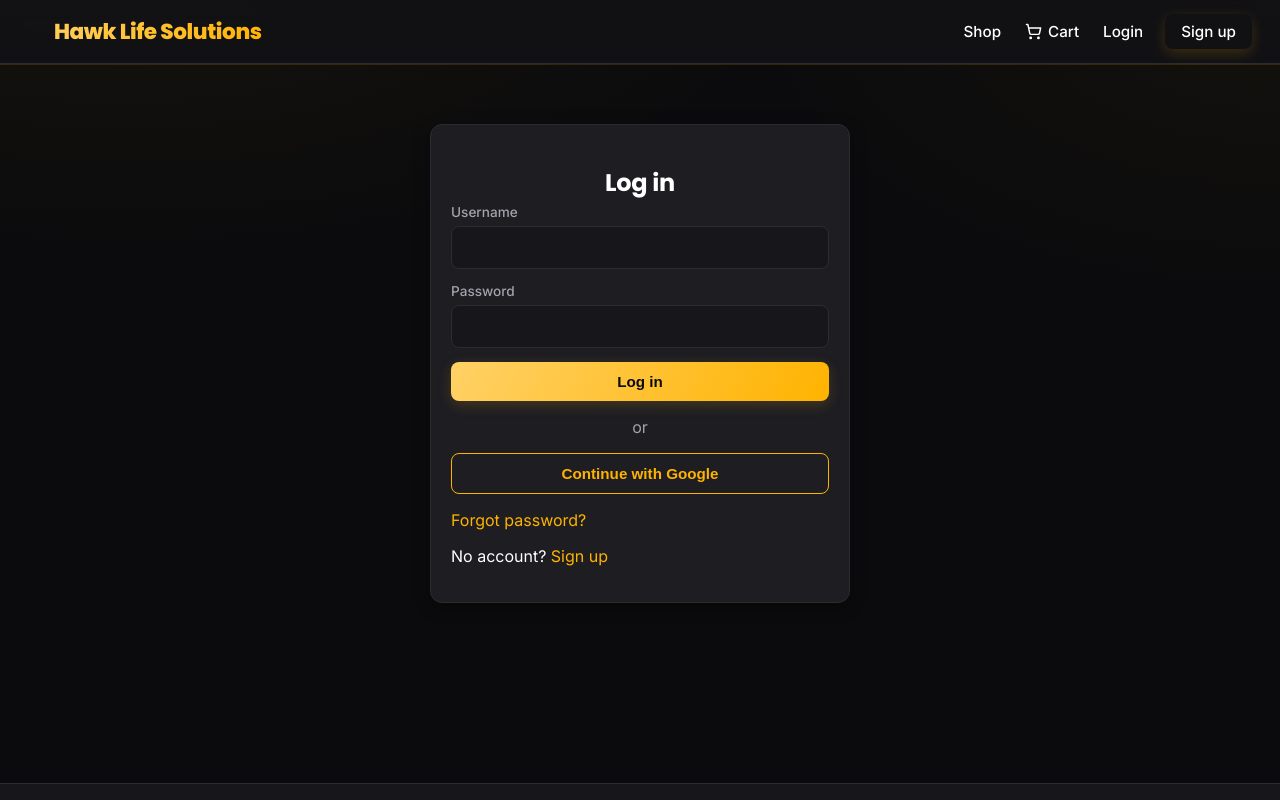
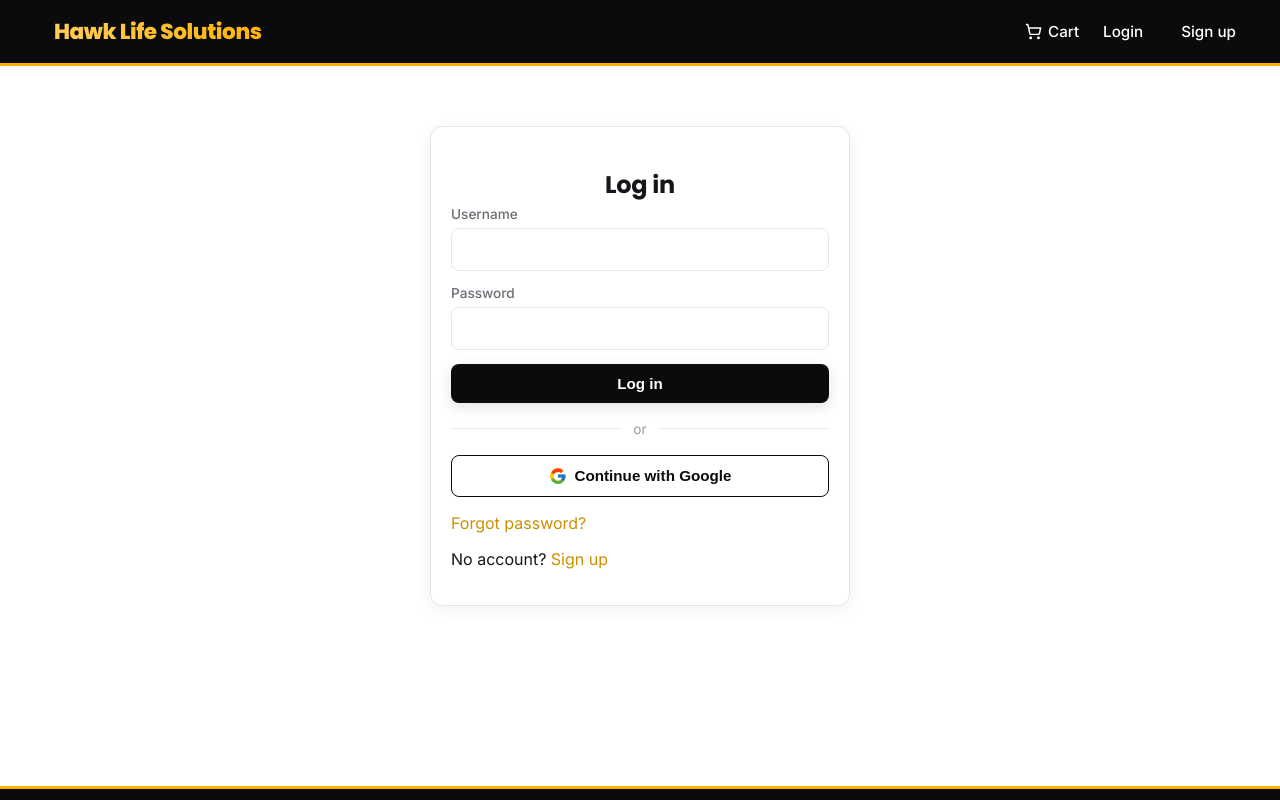
Before and after one commit to Manu-722/hock-life-solutions, a React (Vite) app in the folder frontend/: page /login in a window 1280 px wide. Shown: the top 800 px of the page. Built offline with nearby package versions, Linux system fonts and the light colour scheme; no server answers.

Commit message:
added admin categories

```diff
--- a/frontend/src/components/Navbar.jsx
+++ b/frontend/src/components/Navbar.jsx
@@ -20,7 +20,6 @@ export default function Navbar() {
         Hawk Life Solutions
       </Link>
       <nav>
-        <Link to="/">Shop</Link>
         <Link to="/cart" style={{ display: "flex", alignItems: "center", gap: 6 }}>
           <ShoppingCart size={17} /> Cart {count > 0 && <span className="admin-pill">{count}</span>}
         </Link>
--- a/frontend/src/main.jsx
+++ b/frontend/src/main.jsx
@@ -8,11 +8,11 @@ import { CartProvider } from "./context/CartContext.jsx";
 import "./theme.css";
 
 // Get this from https://console.cloud.google.com/apis/credentials
-const GOOGLE_CLIENT_ID = import.meta.env.VITE_GOOGLE_CLIENT_ID || "";
+// Set it in frontend/.env as VITE_GOOGLE_CLIENT_ID=your-id.apps.googleusercontent.com
+export const GOOGLE_CLIENT_ID = import.meta.env.VITE_GOOGLE_CLIENT_ID || "";
 
-ReactDOM.createRoot(document.getElementById("root")).render(
+const tree = (
   <React.StrictMode>
-    <GoogleOAuthProvider clientId={GOOGLE_CLIENT_ID}>
     <BrowserRouter>
       <AuthProvider>
         <CartProvider>
@@ -20,6 +20,18 @@ ReactDOM.createRoot(document.getElementById("root")).render(
         </CartProvider>
       </AuthProvider>
     </BrowserRouter>
-    </GoogleOAuthProvider>
   </React.StrictMode>
 );
+
+// Only load/initialize Google's SDK when a real client ID is configured.
+// Wrapping with GoogleOAuthProvider using an empty clientId crashes the
+// whole app the moment any component calls useGoogleLogin() - so instead
+// we skip the provider entirely until a real ID is set, and the Login page
+// shows Google sign-in as unavailable until then instead of crashing.
+ReactDOM.createRoot(document.getElementById("root")).render(
+  GOOGLE_CLIENT_ID ? (
+    <GoogleOAuthProvider clientId={GOOGLE_CLIENT_ID}>{tree}</GoogleOAuthProvider>
+  ) : (
+    tree
+  )
+);
--- a/frontend/src/pages/Login.jsx
+++ b/frontend/src/pages/Login.jsx
@@ -3,6 +3,26 @@ import { Link, useNavigate } from "react-router-dom";
 import { useGoogleLogin } from "@react-oauth/google";
 import client from "../api/client";
 import { useAuth } from "../context/AuthContext";
+import { GOOGLE_CLIENT_ID } from "../main";
+
+// Isolated so useGoogleLogin() is only ever called while this component is
+// mounted - and this component is only mounted when GOOGLE_CLIENT_ID exists
+// (see the conditional render below). That keeps the Hooks rules happy
+// while completely avoiding the "Missing required parameter client_id" crash.
+function GoogleLoginButton({ onSuccess, onError }) {
+  const googleLogin = useGoogleLogin({ onSuccess, onError });
+  return (
+    <button type="button" className="btn secondary google-btn" onClick={() => googleLogin()}>
+      <svg width="18" height="18" viewBox="0 0 48 48" style={{ marginRight: 8 }}>
+        <path fill="#FFC107" d="M43.6 20.5H42V20H24v8h11.3c-1.6 4.6-6 8-11.3 8-6.6 0-12-5.4-12-12s5.4-12 12-12c3.1 0 5.8 1.1 8 3l6-6C34 5.1 29.3 3 24 3 12.4 3 3 12.4 3 24s9.4 21 21 21 21-9.4 21-21c0-1.2-.1-2.4-.4-3.5z" />
+        <path fill="#FF3D00" d="M6.3 14.7l6.6 4.8C14.6 15.9 18.9 13 24 13c3.1 0 5.8 1.1 8 3l6-6C34 5.1 29.3 3 24 3 16.2 3 9.4 7.4 6.3 14.7z" />
+        <path fill="#4CAF50" d="M24 45c5.2 0 10-2 13.6-5.2l-6.3-5.2C29.3 36.6 26.8 37.5 24 37.5c-5.2 0-9.6-3.3-11.3-8l-6.6 5.1C9.3 40.5 16.1 45 24 45z" />
+        <path fill="#1976D2" d="M43.6 20.5H42V20H24v8h11.3c-.8 2.3-2.2 4.2-4 5.6l6.3 5.2C40.9 35.9 44 30.4 44 24c0-1.2-.1-2.4-.4-3.5z" />
+      </svg>
+      Continue with Google
+    </button>
+  );
+}
 
 export default function Login() {
   const [username, setUsername] = useState("");
@@ -36,8 +56,7 @@ export default function Login() {
     }
   };
 
-  const googleLogin = useGoogleLogin({
-    onSuccess: async (tokenResponse) => {
+  const handleGoogleSuccess = async (tokenResponse) => {
     try {
       const { data } = await client.post("/accounts/google/", { access_token: tokenResponse.access_token });
       await applyTokens(data);
@@ -45,9 +64,7 @@ export default function Login() {
     } catch {
       setError("Google sign-in failed. Please try again.");
     }
-    },
-    onError: () => setError("Google sign-in failed. Please try again."),
-  });
+  };
 
   return (
     <div className="card form-card">
@@ -66,10 +83,15 @@ export default function Login() {
         <button className="btn" type="submit" style={{ width: "100%" }}>Log in</button>
       </form>
 
-      <div style={{ margin: "16px 0", textAlign: "center", color: "var(--hl-gray)" }}>or</div>
-      <button className="btn secondary" style={{ width: "100%" }} onClick={() => googleLogin()}>
-        Continue with Google
+      <div className="divider"><span>or</span></div>
+
+      {GOOGLE_CLIENT_ID ? (
+        <GoogleLoginButton onSuccess={handleGoogleSuccess} onError={() => setError("Google sign-in failed. Please try again.")} />
+      ) : (
+        <button type="button" className="btn secondary" disabled title="Google sign-in isn't configured yet">
+          Continue with Google (not configured)
         </button>
+      )}
 
       <p style={{ marginTop: 16 }}>
         <Link to="/forgot-password">Forgot password?</Link>
--- a/frontend/src/theme.css
+++ b/frontend/src/theme.css
@@ -3,20 +3,23 @@
 :root {
   --hl-black: #0b0b0d;
   --hl-black-soft: #17171b;
-  --hl-black-card: #1d1d22;
-  --hl-border: #2b2b31;
+  --hl-white: #ffffff;
+  --hl-off-white: #f7f7f8;
+  --hl-border: #e6e6e9;
   --hl-amber: #ffb300;
   --hl-amber-light: #ffd166;
   --hl-amber-dark: #cc8f00;
-  --hl-white: #ffffff;
-  --hl-gray: #a3a3ad;
-  --hl-gray-dim: #6f6f78;
-  --hl-danger: #f0554f;
-  --hl-success: #45c96b;
+  --hl-ink: #17171b;
+  --hl-gray: #6b6b74;
+  --hl-gray-dim: #9a9aa2;
+  --hl-danger: #d9433d;
+  --hl-danger-bg: #fdeceb;
+  --hl-success: #1f9d4c;
+  --hl-success-bg: #eaf9ef;
   --radius: 12px;
   --radius-sm: 8px;
-  --shadow-soft: 0 4px 16px rgba(0,0,0,0.35);
-  --shadow-lift: 0 12px 28px rgba(0,0,0,0.45);
+  --shadow-soft: 0 4px 16px rgba(20,20,25,0.06);
+  --shadow-lift: 0 14px 30px rgba(20,20,25,0.12);
 }
 
 * { box-sizing: border-box; }
@@ -24,35 +27,30 @@
 body {
   margin: 0;
   font-family: "Inter", "Segoe UI", Roboto, Arial, sans-serif;
-  background:
-    radial-gradient(1200px 600px at 10% -10%, rgba(255,179,0,0.06), transparent 60%),
-    radial-gradient(900px 500px at 100% 0%, rgba(255,179,0,0.04), transparent 60%),
-    var(--hl-black);
-  color: var(--hl-white);
+  background: var(--hl-white);
+  color: var(--hl-ink);
   min-height: 100vh;
 }
 
-h1, h2, h3, h4 { font-family: "Poppins", "Inter", sans-serif; letter-spacing: -0.01em; }
+h1, h2, h3, h4 { font-family: "Poppins", "Inter", sans-serif; letter-spacing: -0.01em; color: var(--hl-ink); }
 
-a { color: var(--hl-amber); text-decoration: none; transition: color .15s ease; }
-a:hover { color: var(--hl-amber-light); text-decoration: none; }
+a { color: var(--hl-amber-dark); text-decoration: none; transition: color .15s ease; }
+a:hover { color: var(--hl-amber); text-decoration: none; }
 
 .container { max-width: 1240px; margin: 0 auto; padding: 0 24px 60px; }
 
 ::-webkit-scrollbar { width: 10px; height: 10px; }
-::-webkit-scrollbar-track { background: var(--hl-black); }
-::-webkit-scrollbar-thumb { background: #3a3a42; border-radius: 8px; }
+::-webkit-scrollbar-track { background: var(--hl-off-white); }
+::-webkit-scrollbar-thumb { background: #d5d5da; border-radius: 8px; }
 ::-webkit-scrollbar-thumb:hover { background: var(--hl-amber-dark); }
 
-/* --- Navbar --- */
+/* --- Navbar: stays black so the amber Hawk logo pops --- */
 .navbar {
   position: sticky;
   top: 0;
   z-index: 50;
-  background: rgba(18,18,22,0.9);
-  backdrop-filter: blur(10px);
-  border-bottom: 1px solid var(--hl-border);
-  box-shadow: 0 1px 0 rgba(255,179,0,0.15);
+  background: var(--hl-black);
+  border-bottom: 3px solid var(--hl-amber);
   display: flex;
   align-items: center;
   justify-content: space-between;
@@ -98,35 +96,44 @@ a:hover { color: var(--hl-amber-light); text-decoration: none; }
   border-radius: 999px;
   font-weight: 700;
   font-size: 0.78rem;
-  box-shadow: 0 2px 10px rgba(255,179,0,0.35);
 }
 
-/* --- Buttons --- */
+/* --- Buttons: black primary action so they stand out on white --- */
 .btn {
-  background: linear-gradient(120deg, var(--hl-amber-light), var(--hl-amber));
-  color: var(--hl-black);
+  background: var(--hl-black);
+  color: var(--hl-white);
   border: none;
   padding: 11px 20px;
   border-radius: var(--radius-sm);
   font-weight: 700;
   cursor: pointer;
   font-size: 0.95rem;
-  transition: transform .12s ease, box-shadow .12s ease, filter .12s ease;
-  box-shadow: 0 4px 14px rgba(255,179,0,0.18);
+  transition: transform .12s ease, box-shadow .12s ease, background .12s ease;
+  box-shadow: 0 4px 14px rgba(20,20,25,0.12);
 }
-.btn:hover:not(:disabled) { filter: brightness(1.05); transform: translateY(-1px); box-shadow: 0 8px 20px rgba(255,179,0,0.3); }
+.btn:hover:not(:disabled) { background: #2a2a30; transform: translateY(-1px); box-shadow: 0 8px 20px rgba(20,20,25,0.18); }
 .btn:active:not(:disabled) { transform: translateY(0); }
 .btn.secondary {
-  background: transparent; border: 1.5px solid var(--hl-amber); color: var(--hl-amber);
+  background: var(--hl-white); border: 1.5px solid var(--hl-black); color: var(--hl-black);
   box-shadow: none;
 }
-.btn.secondary:hover:not(:disabled) { background: rgba(255,179,0,0.08); }
-.btn.danger { background: linear-gradient(120deg, #f0746f, var(--hl-danger)); color: var(--hl-white); box-shadow: 0 4px 14px rgba(240,85,79,0.25); }
+.btn.secondary:hover:not(:disabled) { background: var(--hl-off-white); }
+.btn.danger { background: var(--hl-danger); color: var(--hl-white); box-shadow: 0 4px 14px rgba(217,67,61,0.2); }
+.btn.danger:hover:not(:disabled) { background: #c23a34; }
 .btn:disabled { opacity: 0.45; cursor: not-allowed; transform: none; box-shadow: none; }
+
+.google-btn {
+  width: 100%; display: flex; align-items: center; justify-content: center;
+  background: var(--hl-white); color: var(--hl-ink); border: 1.5px solid var(--hl-border);
+}
+.google-btn:hover:not(:disabled) { background: var(--hl-off-white); }
+
+.divider { display: flex; align-items: center; gap: 12px; margin: 18px 0; color: var(--hl-gray-dim); font-size: 0.85rem; }
+.divider::before, .divider::after { content: ""; flex: 1; height: 1px; background: var(--hl-border); }
 
 /* --- Cards / Grid --- */
 .card {
-  background: var(--hl-black-card);
+  background: var(--hl-white);
   border: 1px solid var(--hl-border);
   border-radius: var(--radius);
   padding: 20px;
@@ -142,23 +149,23 @@ a:hover { color: var(--hl-amber-light); text-decoration: none; }
   transition: transform .18s ease, box-shadow .18s ease, border-color .18s ease;
   overflow: hidden;
 }
-.product-card:hover { transform: translateY(-4px); box-shadow: var(--shadow-lift); border-color: rgba(255,179,0,0.35); }
-.product-card img { width: 100%; height: 170px; object-fit: cover; border-radius: 8px; background: #222; transition: transform .3s ease; }
+.product-card:hover { transform: translateY(-4px); box-shadow: var(--shadow-lift); border-color: var(--hl-amber); }
+.product-card img { width: 100%; height: 170px; object-fit: cover; border-radius: 8px; background: var(--hl-off-white); transition: transform .3s ease; }
 .product-card:hover img { transform: scale(1.03); }
 .product-card h3 { margin: 10px 0 2px; font-size: 1.05rem; }
-.product-card .price { color: var(--hl-amber); font-weight: 700; font-size: 1.15rem; }
+.product-card .price { color: var(--hl-amber-dark); font-weight: 700; font-size: 1.15rem; }
 .product-card .old-price { text-decoration: line-through; color: var(--hl-gray-dim); margin-right: 8px; font-size: 0.9rem; }
 .product-card .btn { width: 100%; margin-top: 10px; }
 
 .badge { display: inline-block; padding: 3px 10px; border-radius: 999px; font-size: 0.72rem; font-weight: 700; letter-spacing: 0.02em; }
 .badge.offer { background: linear-gradient(120deg, var(--hl-amber-light), var(--hl-amber)); color: var(--hl-black); }
-.badge.out { background: rgba(240,85,79,0.15); color: var(--hl-danger); border: 1px solid rgba(240,85,79,0.4); }
+.badge.out { background: var(--hl-danger-bg); color: var(--hl-danger); border: 1px solid rgba(217,67,61,0.3); }
 
 /* --- Forms --- */
 input, select, textarea {
-  background: var(--hl-black-soft);
+  background: var(--hl-white);
   border: 1px solid var(--hl-border);
-  color: var(--hl-white);
+  color: var(--hl-ink);
   padding: 11px 13px;
   border-radius: var(--radius-sm);
   width: 100%;
@@ -179,23 +186,29 @@ label { display: block; margin-bottom: 6px; color: var(--hl-gray); font-size: 0.
 .slideshow {
   position: relative; height: 360px; border-radius: var(--radius); overflow: hidden;
   margin: 24px 0; box-shadow: var(--shadow-lift); border: 1px solid var(--hl-border);
+  background: var(--hl-off-white);
 }
 .slideshow .slide { position: absolute; inset: 0; opacity: 0; transition: opacity .7s ease; }
 .slideshow .slide.active { opacity: 1; }
 .slideshow img { width: 100%; height: 100%; object-fit: cover; }
 .slideshow .caption {
   position: absolute; bottom: 0; left: 0; right: 0;
-  background: linear-gradient(transparent, rgba(0,0,0,0.9));
+  background: linear-gradient(transparent, rgba(0,0,0,0.85));
   padding: 40px 28px 20px;
 }
 .slideshow .caption h2 { color: var(--hl-amber-light); margin: 0 0 4px; font-size: 1.6rem; text-shadow: 0 2px 8px rgba(0,0,0,0.5); }
 .slideshow .caption p { margin: 0; color: var(--hl-white); opacity: 0.9; }
 .slideshow .dots { position: absolute; bottom: 14px; right: 22px; display: flex; gap: 7px; }
-.slideshow .dot { width: 9px; height: 9px; border-radius: 50%; background: rgba(255,255,255,0.35); cursor: pointer; transition: all .2s ease; }
+.slideshow .dot { width: 9px; height: 9px; border-radius: 50%; background: rgba(255,255,255,0.5); cursor: pointer; transition: all .2s ease; }
 .slideshow .dot.active { background: var(--hl-amber); width: 22px; border-radius: 5px; }
+.slideshow-empty {
+  display: flex; align-items: center; justify-content: center; height: 220px;
+  border: 1px dashed var(--hl-border); border-radius: var(--radius); color: var(--hl-gray-dim);
+  margin: 24px 0; background: var(--hl-off-white); font-size: 0.95rem;
+}
 
 /* --- Search / filter bar --- */
-.searchbar { display: flex; gap: 14px; flex-wrap: wrap; margin: 18px 0 8px; align-items: end; }
+.searchbar { display: flex; gap: 14px; flex-wrap: wrap; margin: 18px 0 8px; align-items: end; background: var(--hl-off-white); }
 .searchbar .field { margin-bottom: 0; min-width: 160px; }
 .searchbar .btn { align-self: stretch; }
 
@@ -203,21 +216,21 @@ label { display: block; margin-bottom: 6px; color: var(--hl-gray); font-size: 0.
 .status-pending, .status-approved, .status-rejected {
   display: inline-block; padding: 3px 10px; border-radius: 999px; font-weight: 700; font-size: 0.82rem;
 }
-.status-pending { color: var(--hl-amber); background: rgba(255,179,0,0.12); }
-.status-approved { color: var(--hl-success); background: rgba(69,201,107,0.12); }
-.status-rejected { color: var(--hl-danger); background: rgba(240,85,79,0.12); }
+.status-pending { color: var(--hl-amber-dark); background: #fff6e0; }
+.status-approved { color: var(--hl-success); background: var(--hl-success-bg); }
+.status-rejected { color: var(--hl-danger); background: var(--hl-danger-bg); }
 
 .section-title {
-  color: var(--hl-white); border-bottom: 1px solid var(--hl-border); padding-bottom: 10px; margin-top: 36px;
+  color: var(--hl-ink); border-bottom: 1px solid var(--hl-border); padding-bottom: 10px; margin-top: 36px;
   font-size: 1.15rem; display: flex; align-items: center; gap: 8px;
 }
 .section-title::before { content: ""; width: 4px; height: 18px; background: var(--hl-amber); border-radius: 2px; display: inline-block; }
 
 table { width: 100%; border-collapse: collapse; }
 th, td { text-align: left; padding: 12px 10px; border-bottom: 1px solid var(--hl-border); font-size: 0.92rem; }
-th { color: var(--hl-amber); font-weight: 600; font-size: 0.8rem; text-transform: uppercase; letter-spacing: 0.04em; }
+th { color: var(--hl-amber-dark); font-weight: 600; font-size: 0.8rem; text-transform: uppercase; letter-spacing: 0.04em; }
 tbody tr { transition: background .12s ease; }
-tbody tr:hover { background: rgba(255,255,255,0.02); }
+tbody tr:hover { background: var(--hl-off-white); }
 
 /* --- Checkout --- */
 .checkout-card, .checkout-success { max-width: 520px; margin: 40px auto; }
@@ -227,10 +240,9 @@ tbody tr:hover { background: rgba(255,255,255,0.02); }
   background: linear-gradient(120deg, var(--hl-amber-light), var(--hl-amber));
   color: var(--hl-black); font-size: 1.6rem; font-weight: 800;
   display: flex; align-items: center; justify-content: center; margin: 0 auto 12px;
-  box-shadow: 0 6px 18px rgba(255,179,0,0.35);
 }
 .payment-box {
-  background: var(--hl-black-soft); border: 1px solid var(--hl-border); border-radius: var(--radius);
+  background: var(--hl-off-white); border: 1px solid var(--hl-border); border-radius: var(--radius);
   padding: 16px 20px; margin: 18px 0; text-align: left;
 }
 .payment-row { display: flex; justify-content: space-between; padding: 8px 0; border-bottom: 1px dashed var(--hl-border); }
@@ -241,32 +253,31 @@ tbody tr:hover { background: rgba(255,255,255,0.02); }
 /* --- Admin dashboard layout --- */
 .admin-shell { display: flex; gap: 28px; margin-top: 20px; align-items: flex-start; }
 .admin-sidebar {
-  width: 220px; flex-shrink: 0; background: var(--hl-black-card); border: 1px solid var(--hl-border);
+  width: 220px; flex-shrink: 0; background: var(--hl-black); border: 1px solid var(--hl-black);
   border-radius: var(--radius); padding: 14px; position: sticky; top: 90px;
 }
 .admin-sidebar a {
   display: flex; align-items: center; gap: 10px; padding: 11px 14px; border-radius: var(--radius-sm);
-  color: var(--hl-gray); font-weight: 600; font-size: 0.92rem; margin-bottom: 4px; transition: all .15s ease;
+  color: #c7c7cf; font-weight: 600; font-size: 0.92rem; margin-bottom: 4px; transition: all .15s ease;
 }
-.admin-sidebar a:hover { color: var(--hl-white); background: rgba(255,255,255,0.04); }
+.admin-sidebar a:hover { color: var(--hl-white); background: rgba(255,255,255,0.08); }
 .admin-sidebar a.active {
   color: var(--hl-black); background: linear-gradient(120deg, var(--hl-amber-light), var(--hl-amber));
-  box-shadow: 0 4px 14px rgba(255,179,0,0.25);
 }
 .admin-main { flex: 1; min-width: 0; }
 
 .stat-grid { display: grid; grid-template-columns: repeat(auto-fit, minmax(180px, 1fr)); gap: 16px; margin-bottom: 8px; }
 .stat-card {
-  background: var(--hl-black-card); border: 1px solid var(--hl-border); border-radius: var(--radius);
-  padding: 18px 20px; position: relative; overflow: hidden;
+  background: var(--hl-white); border: 1px solid var(--hl-border); border-radius: var(--radius);
+  padding: 18px 20px; position: relative; overflow: hidden; box-shadow: var(--shadow-soft);
 }
 .stat-card::after {
   content: ""; position: absolute; top: -20px; right: -20px; width: 80px; height: 80px; border-radius: 50%;
   background: radial-gradient(circle, rgba(255,179,0,0.15), transparent 70%);
 }
 .stat-card .stat-label { color: var(--hl-gray); font-size: 0.82rem; margin-bottom: 6px; }
-.stat-card .stat-value { font-size: 1.7rem; font-weight: 800; font-family: "Poppins", sans-serif; }
-.stat-card .stat-value.amber { color: var(--hl-amber); }
+.stat-card .stat-value { font-size: 1.7rem; font-weight: 800; font-family: "Poppins", sans-serif; color: var(--hl-ink); }
+.stat-card .stat-value.amber { color: var(--hl-amber-dark); }
 
 @media (max-width: 800px) {
   .admin-shell { flex-direction: column; }
@@ -276,24 +287,21 @@ tbody tr:hover { background: rgba(255,255,255,0.02); }
 
 /* --- Hero --- */
 .hero { padding: 40px 0 8px; text-align: center; }
-.hero h1 {
-  font-size: 2.3rem; margin: 0 0 10px;
-  background: linear-gradient(120deg, var(--hl-white), var(--hl-amber-light));
-  -webkit-background-clip: text; background-clip: text; color: transparent;
-}
+.hero h1 { font-size: 2.3rem; margin: 0 0 10px; color: var(--hl-ink); }
+.hero h1 .accent { color: var(--hl-amber-dark); }
 .hero p { color: var(--hl-gray); font-size: 1.05rem; margin: 0; }
 
 /* --- Category chips --- */
 .category-chips { display: flex; gap: 10px; flex-wrap: wrap; margin: 20px 0 4px; }
 .chip {
-  background: var(--hl-black-card); border: 1px solid var(--hl-border); color: var(--hl-gray);
+  background: var(--hl-white); border: 1px solid var(--hl-border); color: var(--hl-gray);
   padding: 8px 16px; border-radius: 999px; font-size: 0.88rem; font-weight: 600; cursor: pointer;
   transition: all .15s ease;
 }
-.chip:hover { border-color: var(--hl-amber); color: var(--hl-white); }
+.chip:hover { border-color: var(--hl-amber); color: var(--hl-ink); }
 .chip.active {
-  background: linear-gradient(120deg, var(--hl-amber-light), var(--hl-amber));
-  color: var(--hl-black); border-color: transparent;
+  background: var(--hl-black);
+  color: var(--hl-white); border-color: var(--hl-black);
 }
 
 /* --- Empty states --- */
@@ -304,15 +312,17 @@ tbody tr:hover { background: rgba(255,255,255,0.02); }
 .empty-state svg { color: var(--hl-gray-dim); }
 .empty-state p { margin: 0; font-size: 1.05rem; }
 
-/* --- Footer --- */
+/* --- Footer: black to bookend the navbar --- */
 .site-footer {
-  margin-top: 60px; border-top: 1px solid var(--hl-border);
-  background: var(--hl-black-soft); padding-top: 36px;
+  margin-top: 60px; border-top: 3px solid var(--hl-amber);
+  background: var(--hl-black); padding-top: 36px; color: #d0d0d5;
 }
+.site-footer a { color: #d0d0d5; }
+.site-footer a:hover { color: var(--hl-amber); }
 .footer-grid { display: grid; grid-template-columns: 1.4fr 1fr 1fr; gap: 30px; padding-bottom: 24px; }
 .footer-bottom {
-  border-top: 1px solid var(--hl-border); text-align: center; padding: 16px 0;
-  color: var(--hl-gray-dim); font-size: 0.85rem;
+  border-top: 1px solid #2a2a30; text-align: center; padding: 16px 0;
+  color: #8b8b93; font-size: 0.85rem;
 }
 @media (max-width: 700px) {
   .footer-grid { grid-template-columns: 1fr; }
```
Also changed, not shown: frontend/src/components/ProductCard.jsx (+11 -2 lines), frontend/src/pages/Home.jsx (+6 -2 lines), frontend/src/pages/ProductDetail.jsx (+14 -3 lines). Lines whose indentation alone changed are shown as unchanged.
